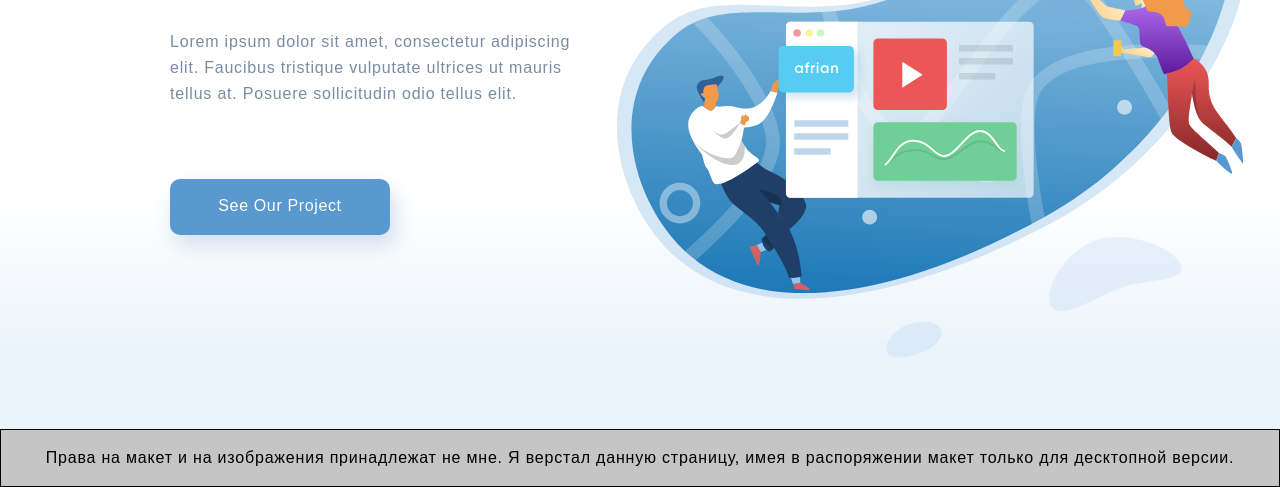
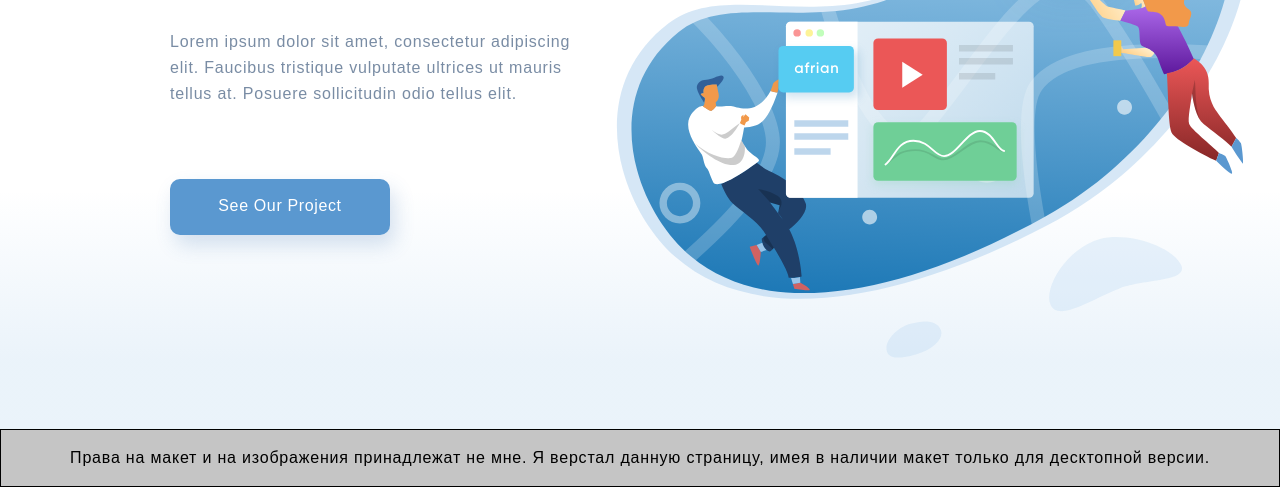
Before and after one commit to Stanislav-Kazankov/test-task-1, a website: page index.html in a window 1280 px wide. Shown: the part 339-826 px from the top of the page. Drawn offline with Linux system fonts and the light colour scheme; a web font is replaced by a local one.

Commit message:
Заменяет файл 'index.html' в корне проекта на исправленный

```diff
--- a/index.html
+++ b/index.html
@@ -262,7 +262,7 @@
       </section>
       <p style="padding: 15px; margin: 0; color: #000000; text-align: center; border: 1px solid #000000; background-color: #c5c5c5;">
         Права на макет и на изображения принадлежат не мне. Я верстал данную
-        страницу, имея в распоряжении макет только для десктопной версии.
+        страницу, имея в наличии макет только для десктопной версии.
       </p>
     </main>
     <script src="js/app.min.js"></script>
```
